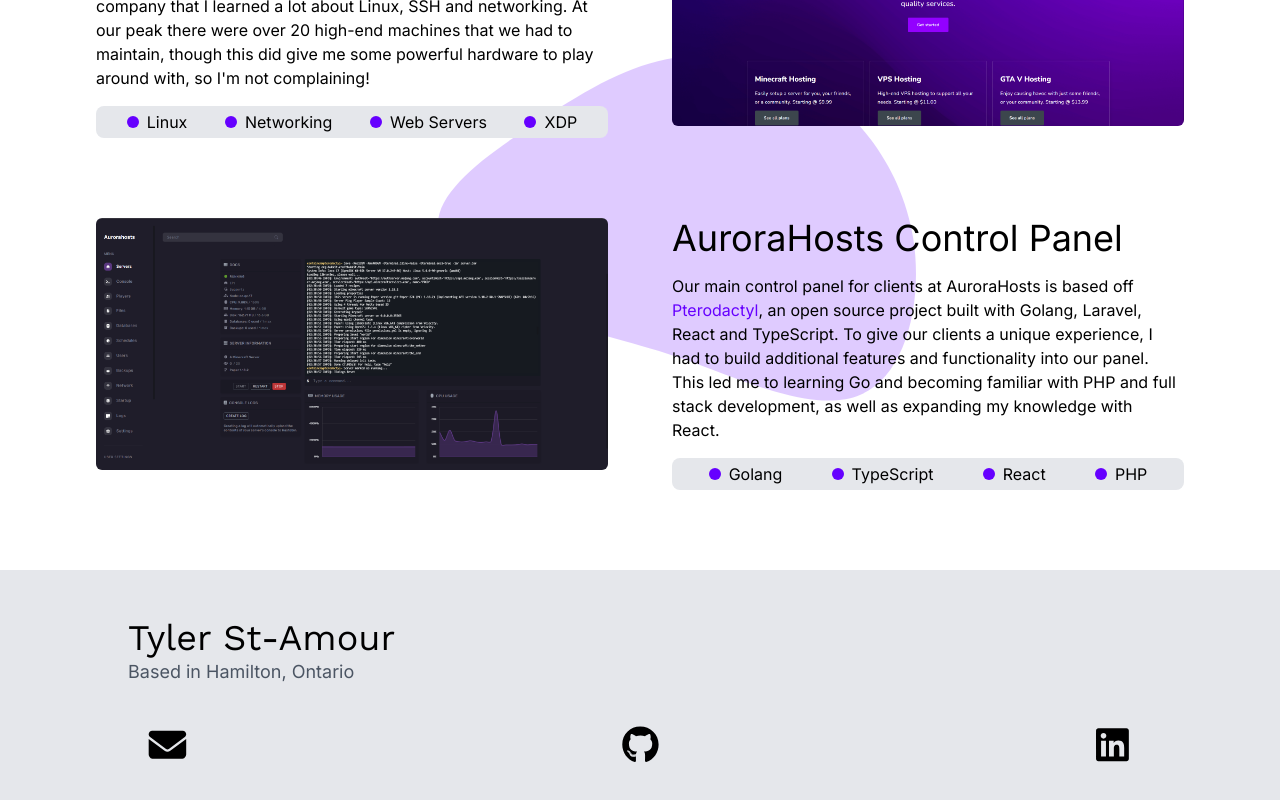
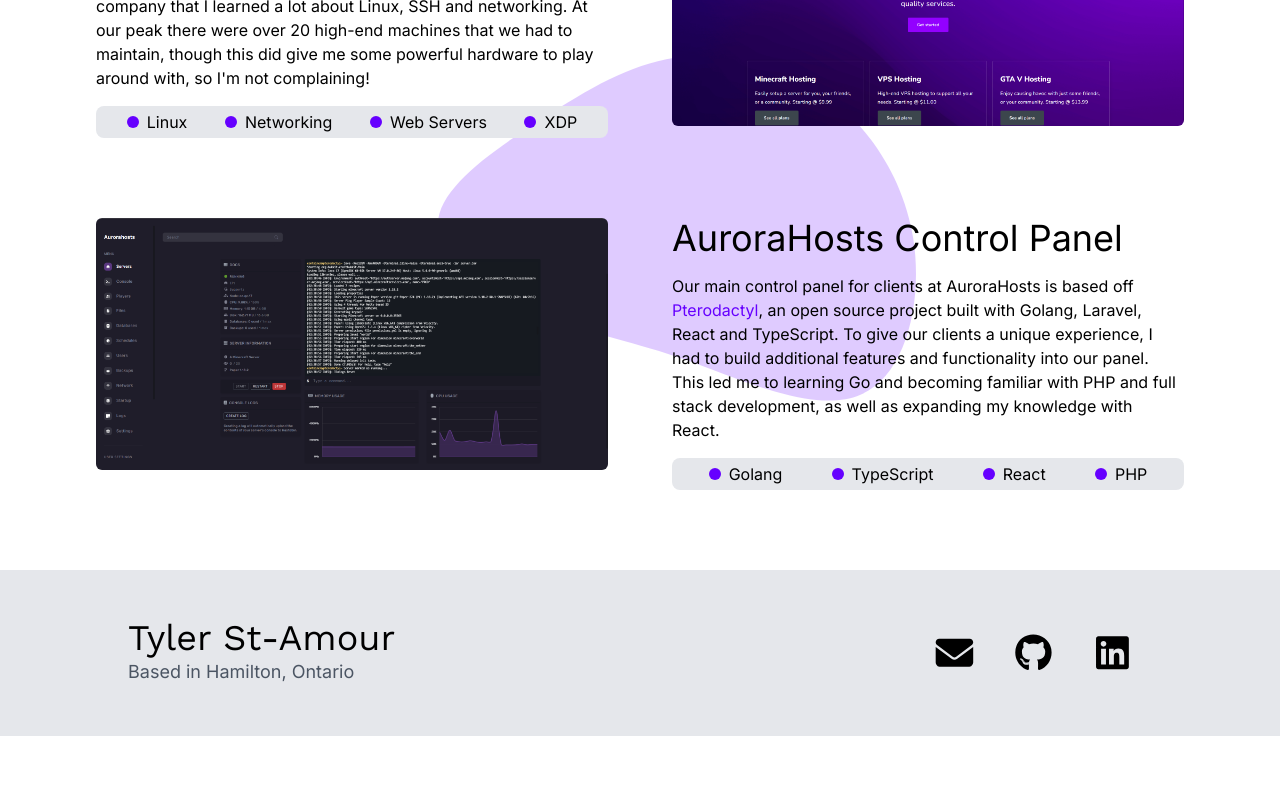
Before and after one commit to TylerStAmour/tyler.st, a React (Vite) app: page / in a window 1280 px wide. Shown: the part 1386-2186 px from the top of the page. After the commit the page ends 2122 px from the top, so only its background shows below. Built offline with nearby package versions, Linux system fonts and the light colour scheme.

Commit message:
Missing margins and formatting to larger screens

```diff
--- a/src/components/sections/Footer.tsx
+++ b/src/components/sections/Footer.tsx
@@ -10,8 +10,8 @@
     const [hoverMail, setHoverMail] = useState(false)
 
     return (
-        <div className={"flex flex-col md:justify-between bg-gray-200 pt-12 pb-4 sm:pb-12 pl-8 pr-8 sm:pl-32 sm:pr-32"}>
-            <div className={"flex flex-col items-start mb-6"}>
+        <div className={"flex flex-col md:flex-row md:justify-between bg-gray-200 pt-12 pb-4 sm:pb-12 pl-8 pr-8 sm:pl-32 sm:pr-32"}>
+            <div className={"flex flex-col items-start mb-6 md:mb-0"}>
                 <p className={"text-4xl 2xl:text-6xl font-title"}>Tyler St-Amour</p>
                 <p className={"text-lg  2xl:text-2xl text-gray-600"}>Based in Hamilton, Ontario</p>
             </div>
```
